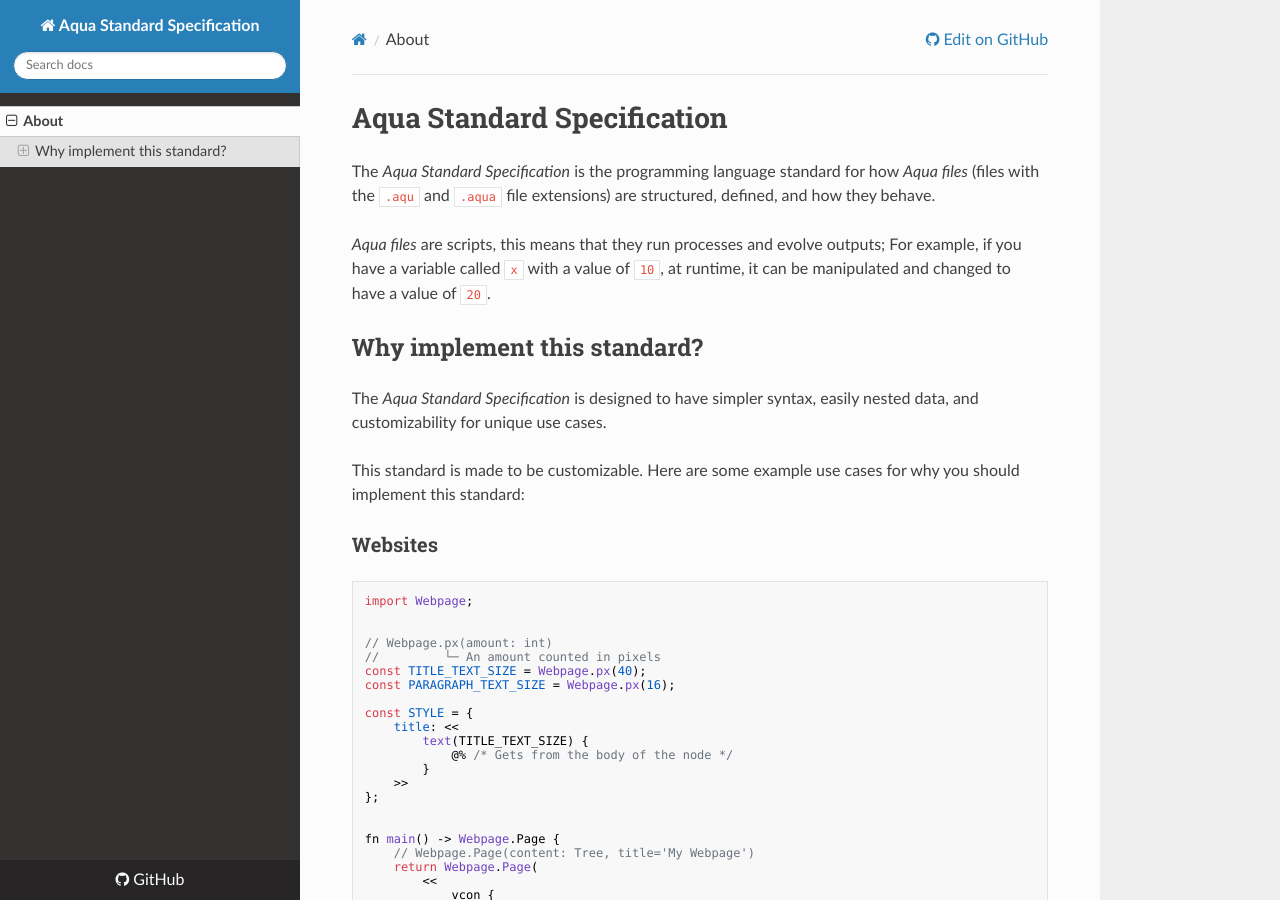
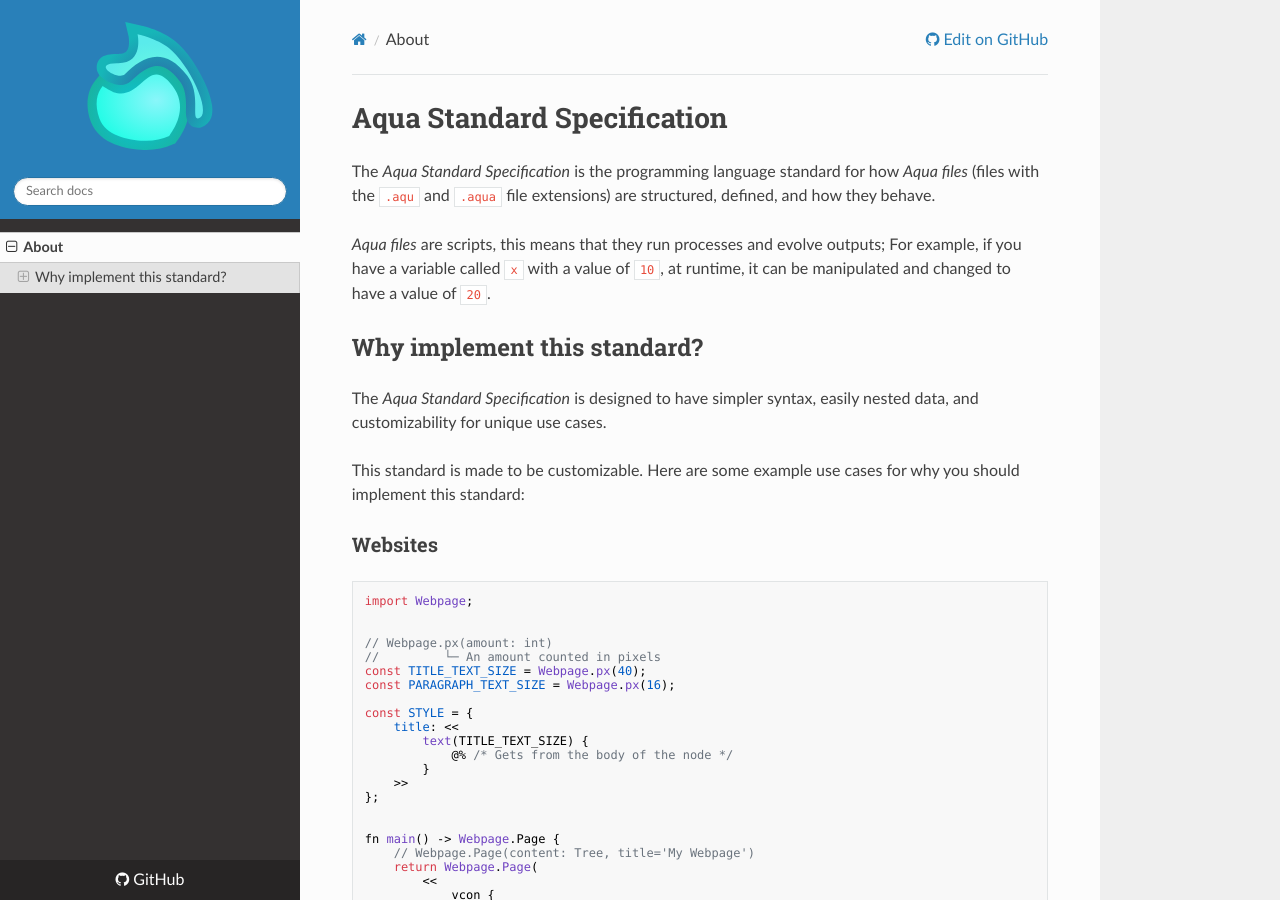
Before and after one commit to artelephantb/aqua-standard-specification, an MkDocs documentation site: the page built from spec/index.md, in a window 1280 px wide and 900 px high. Built offline with MkDocs 1.6.1, drawn with Linux system fonts in a browser that asks for light colours; nearby versions of some CDN libraries.

Commit message:
Created logo

```diff
--- a/mkdocs.yml
+++ b/mkdocs.yml
@@ -5,7 +5,9 @@ site_author: Aqua Standard Specification contributers
 repo_url: 'https://github.com/artelephantb/aqua-standard-specification/'
 edit_uri: 'blob/main/spec/'
 
-theme: readthedocs
+theme:
+  name: readthedocs
+  logo: 'img/logo.svg'
 
 docs_dir: 'spec/'
 nav:
```
Also changed, not shown: spec/img/logo.svg (added), 1 other file.
